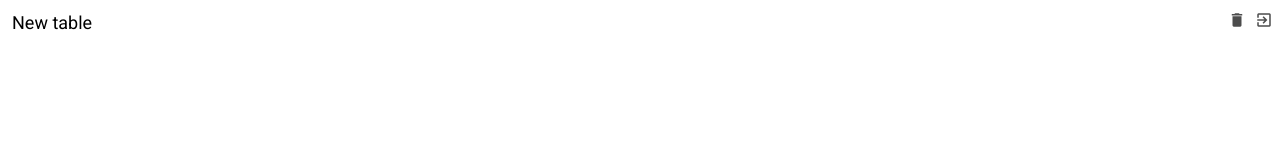
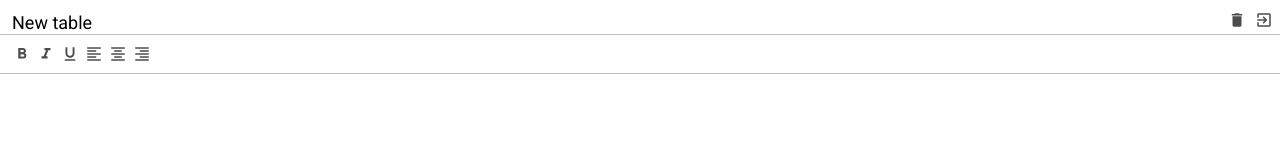
Before and after one commit to SheF1k/js-excel, a website built with webpack: page src/index.html in a window 1280 px wide. Built offline with nearby package versions, Linux system fonts and the light colour scheme.

Commit message:
feature(markup): add markup for toolbar

```diff
--- a/src/index.html
+++ b/src/index.html
@@ -25,6 +25,26 @@
             </div>
           </div>
         </div>
+        <div class="toolbar">
+          <div class="button" role="button">
+            <span class="material-icons">format_bold</span>
+          </div>
+          <div class="button" role="button">
+            <span class="material-icons">format_italic</span>
+          </div>
+          <div class="button" role="button">
+            <span class="material-icons">format_underline</span>
+          </div>
+          <div class="button" role="button">
+            <span class="material-icons">format_align_left</span>
+          </div>
+          <div class="button" role="button">
+            <span class="material-icons">format_align_center</span>
+          </div>
+          <div class="button" role="button">
+            <span class="material-icons">format_align_right</span>
+          </div>
+        </div>
       </div>
     </div>
   </body>
--- a/src/scss/components/index.scss
+++ b/src/scss/components/index.scss
@@ -1 +1,2 @@
 @import './header';
+@import './toolbar';
--- /dev/null
+++ b/src/scss/components/toolbar.scss
@@ -0,0 +1,16 @@
+.toolbar {
+  position: absolute;
+  height: $toolbar-height;
+  left: 0;
+  right: 0;
+  top: $header-height;
+  height: $toolbar-height;
+  border-top: 1px solid $border-color;
+  border-bottom: 1px solid $border-color;
+  padding: 7px 10px;
+  display: flex;
+
+  .button {
+    @include button(green)
+  }
+}
--- a/src/scss/utils/_vars.scss
+++ b/src/scss/utils/_vars.scss
@@ -1,2 +1,4 @@
 $header-height: 34px;
+$toolbar-height: 40px;
+
 $border-color: #c0c0c0;
```
